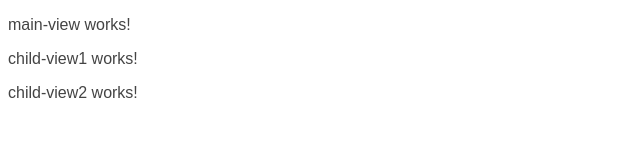
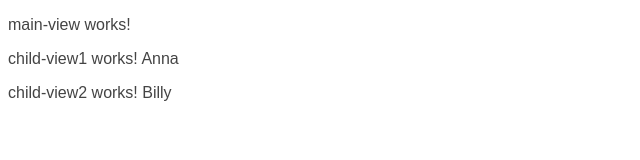
Before and after one commit to samuraijane/ng-state-via-service, an Angular app: page / in a window 1280 px wide. Shown: the top 160 px of the page, without its empty margins (0-640 px from the left). Built offline with nearby package versions, Linux system fonts and the light colour scheme.

Commit message:
render strings defined in main view in child views

```diff
--- a/src/app/src/app/components/child-view1/child-view1.component.html
+++ b/src/app/src/app/components/child-view1/child-view1.component.html
@@ -1 +1 @@
-<p>child-view1 works!</p>
+<p>child-view1 works! {{name}}</p>
--- a/src/app/src/app/components/child-view1/child-view1.component.ts
+++ b/src/app/src/app/components/child-view1/child-view1.component.ts
@@ -1,4 +1,4 @@
-import { Component, OnInit } from '@angular/core';
+import { Component, Input, OnInit } from '@angular/core';
 
 @Component({
   selector: 'app-child-view1',
@@ -6,6 +6,7 @@ import { Component, OnInit } from '@angular/core';
   styleUrls: ['./child-view1.component.css']
 })
 export class ChildView1Component implements OnInit {
+  @Input() name: string | undefined;
 
   constructor() { }
 
--- a/src/app/src/app/components/child-view2/child-view2.component.html
+++ b/src/app/src/app/components/child-view2/child-view2.component.html
@@ -1 +1 @@
-<p>child-view2 works!</p>
+<p>child-view2 works!  {{name}}</p>
--- a/src/app/src/app/components/child-view2/child-view2.component.ts
+++ b/src/app/src/app/components/child-view2/child-view2.component.ts
@@ -1,4 +1,4 @@
-import { Component, OnInit } from '@angular/core';
+import { Component, Input, OnInit } from '@angular/core';
 
 @Component({
   selector: 'app-child-view2',
@@ -6,6 +6,7 @@ import { Component, OnInit } from '@angular/core';
   styleUrls: ['./child-view2.component.css']
 })
 export class ChildView2Component implements OnInit {
+  @Input() name: string | undefined;
 
   constructor() { }
 
--- a/src/app/src/app/components/main-view/main-view.component.html
+++ b/src/app/src/app/components/main-view/main-view.component.html
@@ -1,5 +1,5 @@
 <div>
   <p>main-view works!</p>
-  <app-child-view1></app-child-view1>
-  <app-child-view2></app-child-view2>
+  <app-child-view1 [name]="female"></app-child-view1>
+  <app-child-view2 [name]="male"></app-child-view2>
 </div>
--- a/src/app/src/app/components/main-view/main-view.component.ts
+++ b/src/app/src/app/components/main-view/main-view.component.ts
@@ -6,6 +6,8 @@ import { Component, OnInit } from '@angular/core';
   styleUrls: ['./main-view.component.css']
 })
 export class MainViewComponent implements OnInit {
+  female: string = 'Anna';
+  male: string = 'Billy';
 
   constructor() { }
 
```
